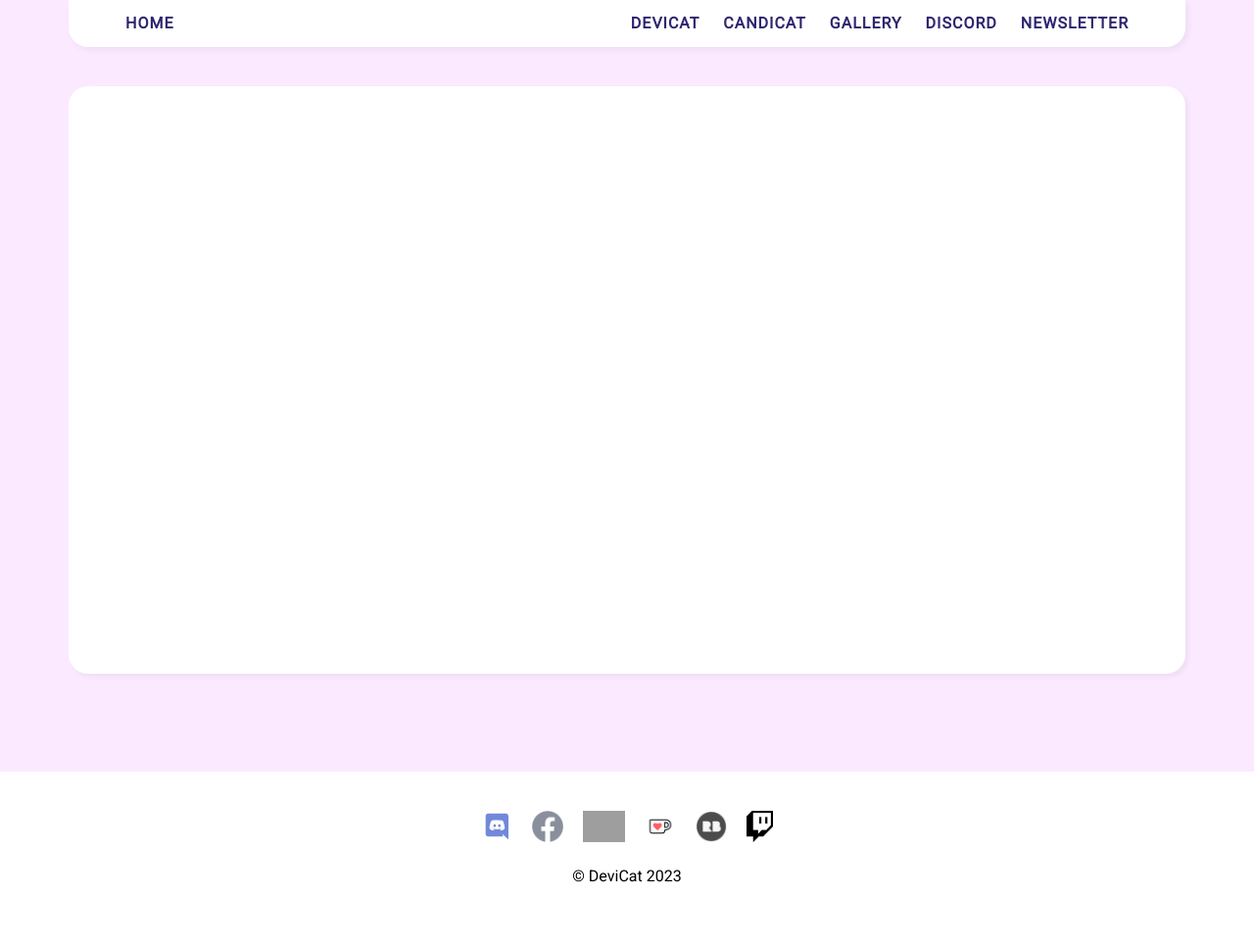
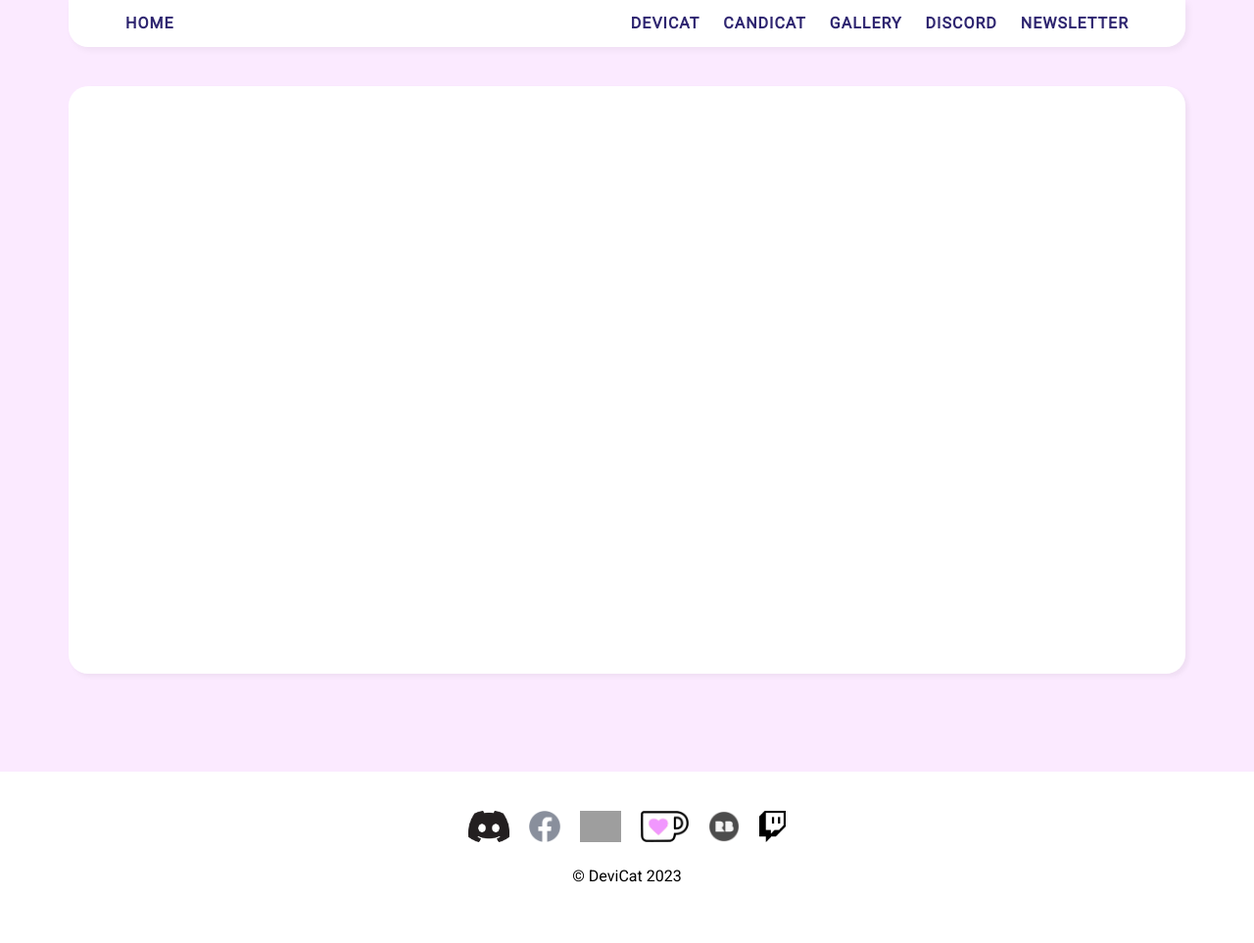
Before and after one commit to DeviCatOutlet/devicatoutlet.github.io, a Jekyll site: the page built from newsletter.md, in a window 1280 px wide. Shown: the whole page at 98% size. Built offline with Jekyll 4.4.1, drawn with Linux system fonts in a browser that asks for light colours; some web fonts are replaced; our own code applies the rules of GitHub Pages for plain Markdown files; grey boxes are pictures that could not be loaded.

Commit message:
Update Footer

```diff
--- a/_layouts/default.html
+++ b/_layouts/default.html
@@ -87,7 +87,7 @@
 
 <footer>
   <p>
-    <a href="https://www.discord.gg/devicat" title="Discord: DeviCat"><svg viewBox="0 0 245 240" fill="#7289DA"><path d="M104.4 103.9c-5.7 0-10.2 5-10.2 11.1s4.6 11.1 10.2 11.1c5.7 0 10.2-5 10.2-11.1.1-6.1-4.5-11.1-10.2-11.1zM140.9 103.9c-5.7 0-10.2 5-10.2 11.1s4.6 11.1 10.2 11.1c5.7 0 10.2-5 10.2-11.1s-4.5-11.1-10.2-11.1z"/><path d="M189.5 20h-134C44.2 20 35 29.2 35 40.6v135.2c0 11.4 9.2 20.6 20.5 20.6h113.4l-5.3-18.5 12.8 11.9 12.1 11.2 21.5 19V40.6c0-11.4-9.2-20.6-20.5-20.6zm-38.6 130.6s-3.6-4.3-6.6-8.1c13.1-3.7 18.1-11.9 18.1-11.9-4.1 2.7-8 4.6-11.5 5.9-5 2.1-9.8 3.5-14.5 4.3-9.6 1.8-18.4 1.3-25.9-.1-5.7-1.1-10.6-2.7-14.7-4.3-2.3-.9-4.8-2-7.3-3.4-.3-.2-.6-.3-.9-.5-.2-.1-.3-.2-.4-.3-1.8-1-2.8-1.7-2.8-1.7s4.8 8 17.5 11.8c-3 3.8-6.7 8.3-6.7 8.3-22.1-.7-30.5-15.2-30.5-15.2 0-32.2 14.4-58.3 14.4-58.3 14.4-10.8 28.1-10.5 28.1-10.5l1 1.2c-18 5.2-26.3 13.1-26.3 13.1s2.2-1.2 5.9-2.9c10.7-4.7 19.2-6 22.7-6.3.6-.1 1.1-.2 1.7-.2 6.1-.8 13-1 20.2-.2 9.5 1.1 19.7 3.9 30.1 9.6 0 0-7.9-7.5-24.9-12.7l1.4-1.6s13.7-.3 28.1 10.5c0 0 14.4 26.1 14.4 58.3 0 0-8.5 14.5-30.6 15.2z"/></svg></a>
+    <a href="https://www.discord.gg/devicat" title="Discord: Devicat"><img src="/img/discordlogo.png" alt="Facebook: devicat.art"></a>
     <a href="https://www.facebook.com/devicat.art" title="Facebook: devicat.art"><img src="/img/fblogo.png" alt="Facebook: devicat.art"></a>
     <a href="https://www.instagram.com/devicat.art" title="Instagram devicat.art"><img src="/img/instagramlogo.jpg" alt="Instagram: devicat.art"></a>
     <a href="https://www.ko-fi.com/devicat" title="Ko-fi: DeviCat"><img src="/img/kofilogo.png" alt="ko-fi: devicat"></a>
```
Also changed, not shown: img/discord.png (deleted), img/discordlogo.png (added), img/kofilogo.png.
